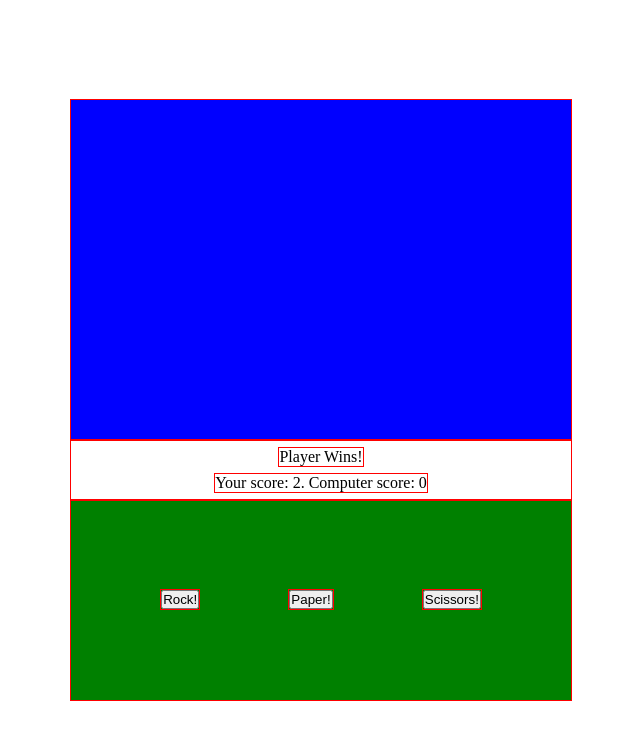
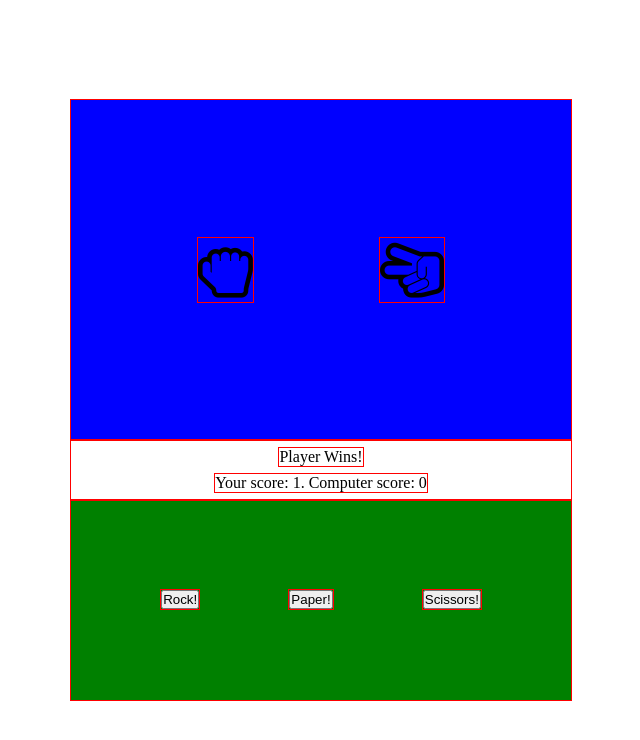
Before and after one commit to DawidGawronskiDev/odin-rock-paper-scissors, a plain HTML site: page index.html in a window 1280 px wide. Both pictures are taken after a click on the button "Rock!". Shown: the whole page, without its empty margins (319-959 px from the left). Drawn offline with Linux system fonts and the light colour scheme.

Commit message:
Modify files

```diff
--- a/index.html
+++ b/index.html
@@ -6,11 +6,19 @@
     <meta name="viewport" content="width=device-width, initial-scale=1.0" />
     <title>Document</title>
     <link rel="stylesheet" href="main.css" />
+    <link
+      rel="stylesheet"
+      href="https://cdnjs.cloudflare.com/ajax/libs/font-awesome/4.7.0/css/font-awesome.min.css"
+    />
+
     <script src="script.js" defer></script>
   </head>
   <body>
     <main class="container-game">
-      <div class="container-up"></div>
+      <div class="container-up">
+        <i id="playerPick"></i>
+        <i id="computerPick"></i>
+      </div>
       <div class="contanier-middle">
         <span id="winnerInfo"></span>
         <span id="scoreInfo"> </span>
--- a/main.css
+++ b/main.css
@@ -25,6 +25,7 @@ body {
 .container-up {
   width: 100%;
   height: 56.66%;
+  font-size: 64px;
   background-color: blue;
 }
 
--- a/script.js
+++ b/script.js
@@ -1,6 +1,16 @@
 let btn = document.getElementsByClassName("btn");
+
 let winnerInfo = document.getElementById("winnerInfo");
 let scoreInfo = document.getElementById("scoreInfo");
+
+let playerPick = document.getElementById("playerPick");
+let computerPick = document.getElementById("computerPick");
+
+let pickArr = [
+  "fa fa-hand-rock-o",
+  "fa fa-hand-paper-o",
+  "fa fa-hand-scissors-o",
+];
 
 let playerChoice;
 let computerChoice;
@@ -57,6 +67,9 @@ for (let i = 0; i < btn.length; i++) {
     playerChoice = Number(btn[i].value);
     computerChoice = Math.floor(Math.random() * 3) + 0;
 
+    playerPick.className = pickArr[playerChoice];
+    computerPick.className = pickArr[computerChoice];
+
     // Display of picks
     console.log(
       "Your pick: " +
@@ -66,13 +79,11 @@ for (let i = 0; i < btn.length; i++) {
     );
     // Display who win
     winnerInfo.textContent = checkWinner(playerChoice, computerChoice);
-    console.log(checkWinner(playerChoice, computerChoice));
+    console.log(winnerInfo.textContent);
     // Display score
     scoreInfo.textContent =
       "Your score: " + playerScore + ". Computer score: " + computerScore;
-    console.log(
-      "Your score: " + playerScore + ". Computer score: " + computerScore
-    );
+    console.log(scoreInfo.textContent);
   });
 }
 
```
